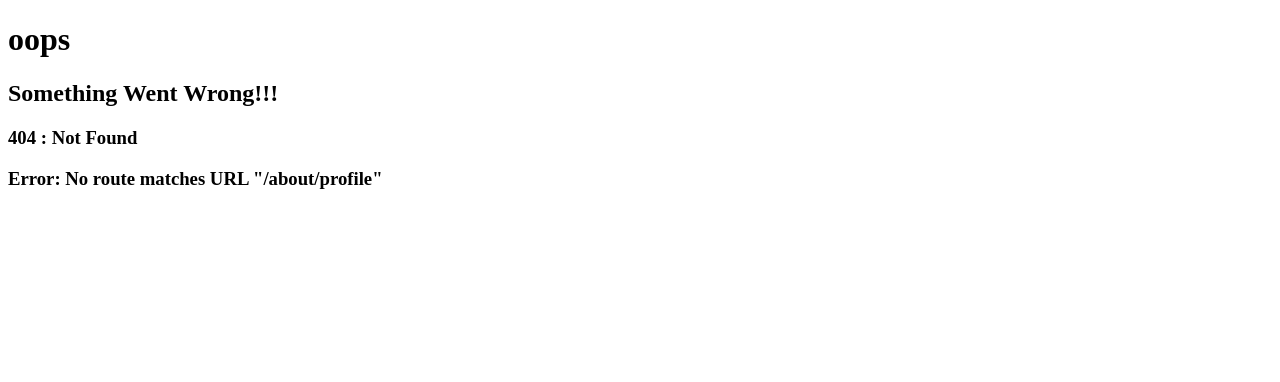
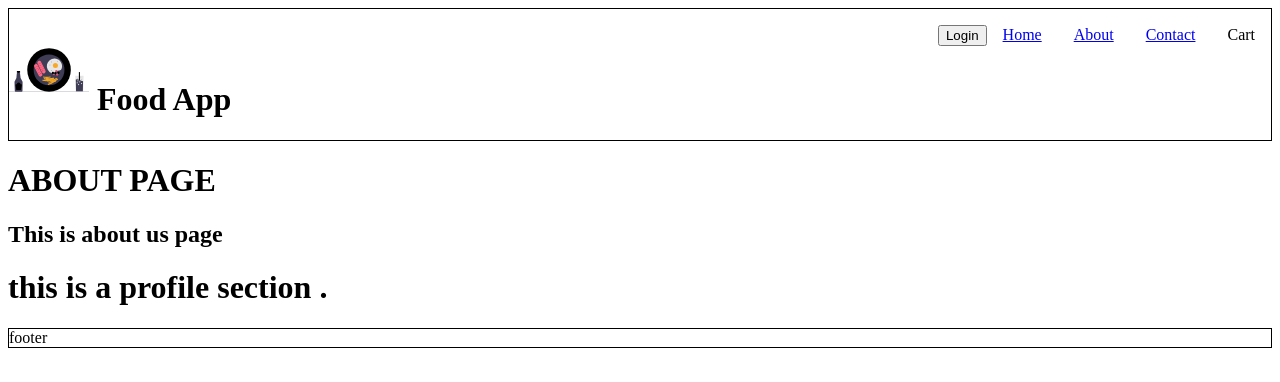
Before and after one commit to MayankMukul/namaste-food-app, a React (Vite) app: page /about/profile in a window 1280 px wide. Before the commit this address had no page. Shown: the top 382 px of the page. Built offline with nearby package versions, Linux system fonts and the light colour scheme.

Commit message:
nested routing

```diff
--- a/src/components/About.js
+++ b/src/components/About.js
@@ -1,9 +1,12 @@
-
+import Profile from './Profile.js'
+import {Outlet} from 'react-router-dom';
 const About = ()=>{
     return (
       <>
         <h1>ABOUT PAGE</h1>
         <h2>This is about us page</h2>
+        {/* <Profile></Profile> */}
+        <Outlet></Outlet>
       </>
     );
 }
--- /dev/null
+++ b/src/components/Profile.js
@@ -0,0 +1,12 @@
+import React from 'react';
+class Profile extends React.Component {
+    render(){
+        return (
+            <>
+            <h1>this is a profile section .</h1>
+            </>
+        )
+    }
+}
+
+export default Profile;
```
Also changed, not shown: src/components/App.js (+16 -3 lines).
